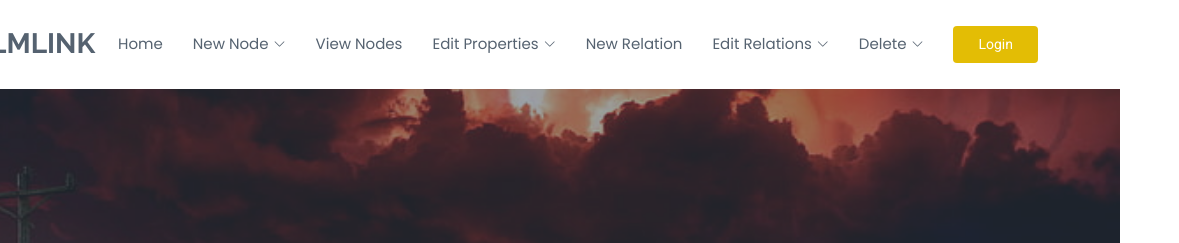
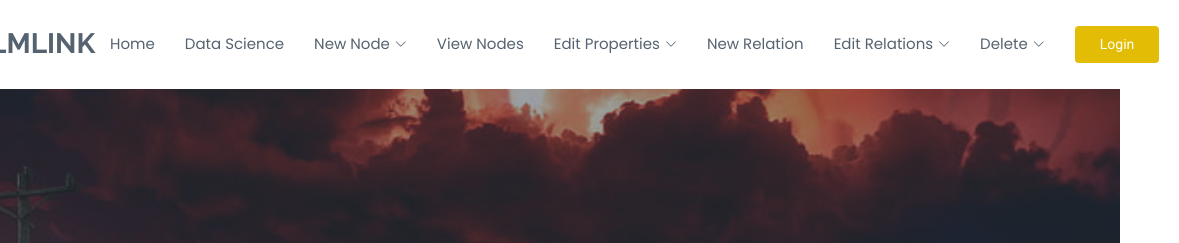
Before and after one commit to Sofiamishel2003/Motor_De_Recomendacion_Neo4j_FrontEnd, a plain HTML site: page index.html in a window 1280 px wide. Shown: the top 243 px of the page, 160-1339 px from the left, 1179 px wide, since content can reach past the window. Drawn offline with Linux system fonts and the light colour scheme.

Commit message:
add data science to menu

```diff
--- a/index.html
+++ b/index.html
@@ -50,6 +50,7 @@
       <nav id="navmenu" class="navmenu">
         <ul>
           <li><a href="index.html">Home</a></li>
+          <li><a href="index.html">Data Science</a></li>
           <li class="dropdown"><a href="about.html"><span>New Node</span> <i class="bi bi-chevron-down toggle-dropdown"></i></a>
             <ul>
               <li><a href="team.html">1 label</a></li>
```
